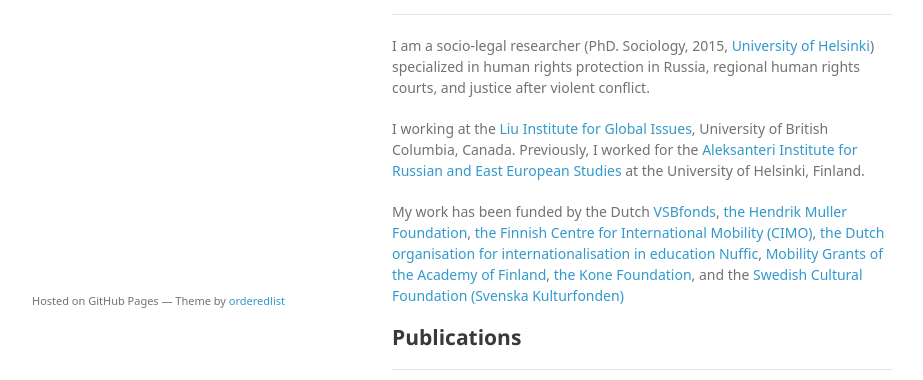
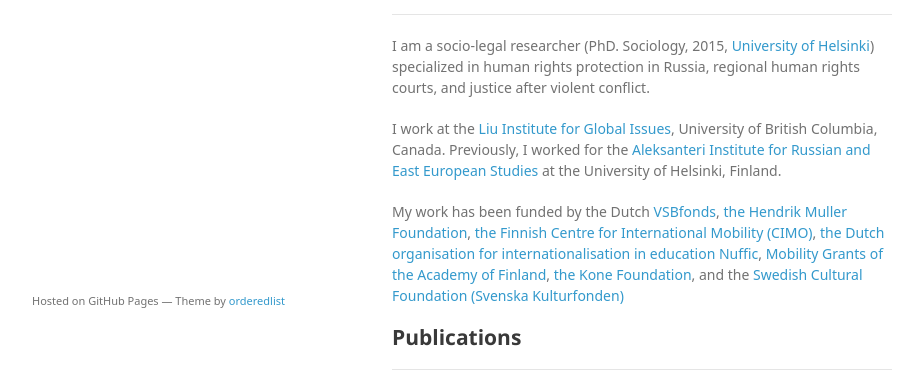
Before and after one commit to freekvandervet/freekvandervet.github.io, a plain HTML site: page index.html in a window 1280 px wide. Shown: the part 420-800 px from the top of the page, without its empty margins (178-1101 px from the left). Drawn offline with Linux system fonts and the light colour scheme; a web font is replaced by a local one.

Commit message:
Update index.html

```diff
--- a/index.html
+++ b/index.html
@@ -33,7 +33,7 @@
 
 <p>I am a socio-legal researcher (PhD. Sociology, 2015, <a href="https://www.helsinki.fi/en">University of Helsinki</a>) specialized in human rights protection in Russia, regional human rights courts, and justice after violent conflict.</p>
 
-<p>I working at the <a href="http://liu.arts.ubc.ca/">Liu Institute for Global Issues</a>, University of British Columbia, Canada. Previously, I worked for the <a href="http://www.helsinki.fi/aleksanteri/english/">Aleksanteri Institute for Russian and East European Studies</a> at the University of Helsinki, Finland.</p>
+<p>I work at the <a href="http://liu.arts.ubc.ca/">Liu Institute for Global Issues</a>, University of British Columbia, Canada. Previously, I worked for the <a href="http://www.helsinki.fi/aleksanteri/english/">Aleksanteri Institute for Russian and East European Studies</a> at the University of Helsinki, Finland.</p>
 
 <p>My work has been funded by the Dutch <a href="https://www.vsbfonds.nl/">VSBfonds</a>, <a href="http://www.mullerfonds.nl/">the Hendrik Muller Foundation</a>, <a href="http://www.cimo.fi/frontpage">the Finnish Centre for International Mobility (CIMO)</a>, <a href="https://www.epnuffic.nl/en">the Dutch organisation for internationalisation in education Nuffic</a>, <a href="http://www.aka.fi/en">Mobility Grants of the Academy of Finland</a>, <a href="http://www.koneensaatio.fi/en/">the Kone Foundation</a>, and the <a href="http://www.kulturfonden.fi/">Swedish Cultural Foundation (Svenska Kulturfonden)</a> </p>
 
```
